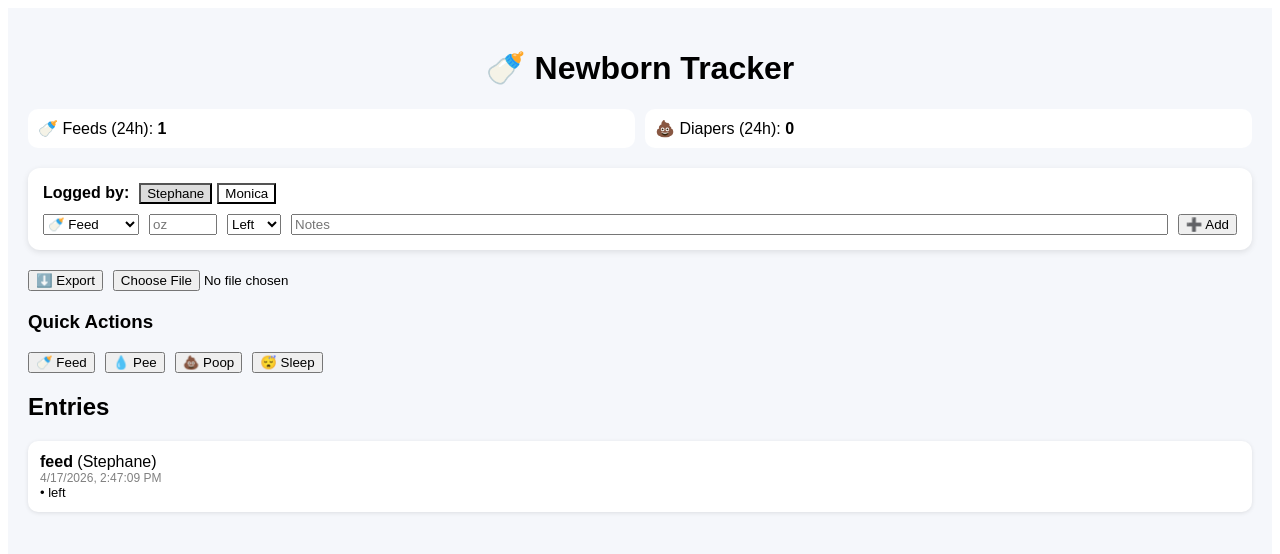
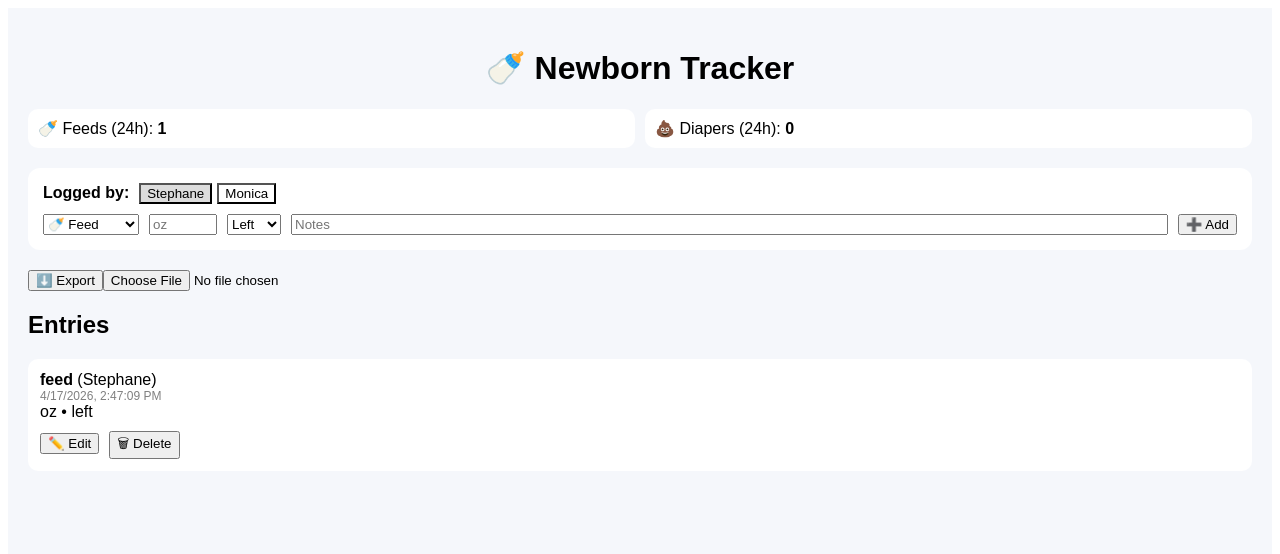
Before and after one commit to stedaph/newborn-tracker, a React (Vite) app: page / in a window 1280 px wide. Both pictures are taken after a click on the button "➕ Add". Shown: the top 554 px of the page. Built offline with nearby package versions, Linux system fonts and the light colour scheme.

Commit message:
Update App.jsx

```diff
--- a/App.jsx
+++ b/App.jsx
@@ -5,10 +5,11 @@ export default function App() {
   const [type, setType] = useState("feed");
   const [note, setNote] = useState("");
 
-  // NEW: parent + feed details
   const [parent, setParent] = useState("Stephane");
   const [amount, setAmount] = useState("");
   const [side, setSide] = useState("left");
+
+  const [editingId, setEditingId] = useState(null);
 
   useEffect(() => {
     const saved = localStorage.getItem("tracker");
@@ -20,6 +21,15 @@ export default function App() {
   }, [entries]);
 
   const addEntry = () => {
+    if (editingId) {
+      const updated = entries.map(e =>
+        e.id === editingId
+          ? { ...e, type, note, parent, amount, side }
+          : e
+      );
+      setEntries(updated);
+      setEditingId(null);
+    } else {
       const newEntry = {
         id: Date.now(),
         type,
@@ -29,10 +39,24 @@ export default function App() {
         side,
         time: new Date().toLocaleString()
       };
+      setEntries([newEntry, ...entries]);
+    }
 
-    setEntries([newEntry, ...entries]);
     setNote("");
     setAmount("");
+  };
+
+  const deleteEntry = (id) => {
+    setEntries(entries.filter(e => e.id !== id));
+  };
+
+  const editEntry = (entry) => {
+    setType(entry.type);
+    setNote(entry.note);
+    setParent(entry.parent);
+    setAmount(entry.amount || "");
+    setSide(entry.side || "left");
+    setEditingId(entry.id);
   };
 
   const exportData = () => {
@@ -53,7 +77,6 @@ export default function App() {
     reader.readAsText(file);
   };
 
-  // SIMPLE STATS
   const last24h = entries.filter(e => {
     const diff = Date.now() - new Date(e.time).getTime();
     return diff < 24 * 60 * 60 * 1000;
@@ -63,16 +86,10 @@ export default function App() {
   const diaperCount = last24h.filter(e => e.type === "diaper").length;
 
   return (
-    <div style={{
-      padding: 20,
-      fontFamily: "Arial",
-      backgroundColor: "#f5f7fb",
-      minHeight: "100vh"
-    }}>
+    <div style={{ padding: 20, fontFamily: "Arial", backgroundColor: "#f5f7fb", minHeight: "100vh" }}>
 
       <h1 style={{ textAlign: "center" }}>🍼 Newborn Tracker</h1>
 
-      {/* STATS DASHBOARD */}
       <div style={{ display: "flex", gap: 10, marginBottom: 20 }}>
         <div style={{ background: "white", padding: 10, borderRadius: 10, flex: 1 }}>
           🍼 Feeds (24h): <strong>{feedCount}</strong>
@@ -82,16 +99,8 @@ export default function App() {
         </div>
       </div>
 
-      {/* INPUT CARD */}
-      <div style={{
-        background: "white",
-        padding: 15,
-        borderRadius: 12,
-        boxShadow: "0 2px 6px rgba(0,0,0,0.1)",
-        marginBottom: 20
-      }}>
+      <div style={{ background: "white", padding: 15, borderRadius: 12, marginBottom: 20 }}>
 
-        {/* Parent toggle */}
         <div style={{ marginBottom: 10 }}>
           <strong>Logged by:</strong>
           <button onClick={() => setParent("Stephane")} style={{ marginLeft: 10, background: parent === "Stephane" ? "#ddd" : "white" }}>Stephane</button>
@@ -106,16 +115,9 @@ export default function App() {
             <option value="medicine">💊 Medicine</option>
           </select>
 
-          {/* Feed-specific fields */}
           {type === "feed" && (
             <>
-              <input
-                placeholder="oz"
-                value={amount}
-                onChange={(e) => setAmount(e.target.value)}
-                style={{ width: 60 }}
-              />
-
+              <input placeholder="oz" value={amount} onChange={(e) => setAmount(e.target.value)} style={{ width: 60 }} />
               <select value={side} onChange={(e) => setSide(e.target.value)}>
                 <option value="left">Left</option>
                 <option value="right">Right</option>
@@ -124,56 +126,37 @@ export default function App() {
             </>
           )}
 
-          <input
-            placeholder="Notes"
-            value={note}
-            onChange={(e) => setNote(e.target.value)}
-            style={{ flex: 1 }}
-          />
+          <input placeholder="Notes" value={note} onChange={(e) => setNote(e.target.value)} style={{ flex: 1 }} />
 
-          <button onClick={addEntry}>➕ Add</button>
+          <button onClick={addEntry}>
+            {editingId ? "✏️ Update" : "➕ Add"}
+          </button>
         </div>
       </div>
 
-      {/* ACTION BUTTONS */}
-      <div style={{ marginBottom: 20, display: "flex", gap: 10 }}>
+      <div style={{ marginBottom: 20 }}>
         <button onClick={exportData}>⬇️ Export</button>
         <input type="file" onChange={importData} />
       </div>
 
-      {/* QUICK ACTIONS */}
-      <div style={{ marginBottom: 20 }}>
-        <h3>Quick Actions</h3>
-        <div style={{ display: "flex", gap: 10, flexWrap: "wrap" }}>
-          <button onClick={() => setEntries([{ id: Date.now(), type: "feed", parent, note: "Quick feed", time: new Date().toLocaleString() }, ...entries])}>🍼 Feed</button>
-          <button onClick={() => setEntries([{ id: Date.now(), type: "diaper", parent, note: "Wet diaper", time: new Date().toLocaleString() }, ...entries])}>💧 Pee</button>
-          <button onClick={() => setEntries([{ id: Date.now(), type: "diaper", parent, note: "Dirty diaper", time: new Date().toLocaleString() }, ...entries])}>💩 Poop</button>
-          <button onClick={() => setEntries([{ id: Date.now(), type: "sleep", parent, note: "Nap", time: new Date().toLocaleString() }, ...entries])}>😴 Sleep</button>
-        </div>
-      </div>
-
-      {/* ENTRIES */}
       <h2>Entries</h2>
       {entries.length === 0 && <p>No entries yet</p>}
 
       {entries.map((e) => (
-        <div key={e.id} style={{
-          background: "white",
-          padding: 12,
-          marginBottom: 10,
-          borderRadius: 10,
-          boxShadow: "0 1px 4px rgba(0,0,0,0.1)"
-        }}>
-          <strong>{e.type}</strong> {e.parent && `(${e.parent})`}
+        <div key={e.id} style={{ background: "white", padding: 12, marginBottom: 10, borderRadius: 10 }}>
+          <strong>{e.type}</strong> ({e.parent})
           <div style={{ fontSize: 12, color: "gray" }}>{e.time}</div>
 
           {e.type === "feed" && (
-            <div style={{ fontSize: 13 }}>
-              {e.amount && `${e.amount} oz`} {e.side && `• ${e.side}`}
-            </div>
+            <div>{e.amount} oz • {e.side}</div>
           )}
 
           <div>{e.note}</div>
+
+          <div style={{ marginTop: 10 }}>
+            <button onClick={() => editEntry(e)} style={{ marginRight: 10 }}>✏️ Edit</button>
+            <button onClick={() => deleteEntry(e.id)}>🗑 Delete</button>
+          </div>
         </div>
       ))}
 
```
Lines whose indentation alone changed are shown as unchanged.
